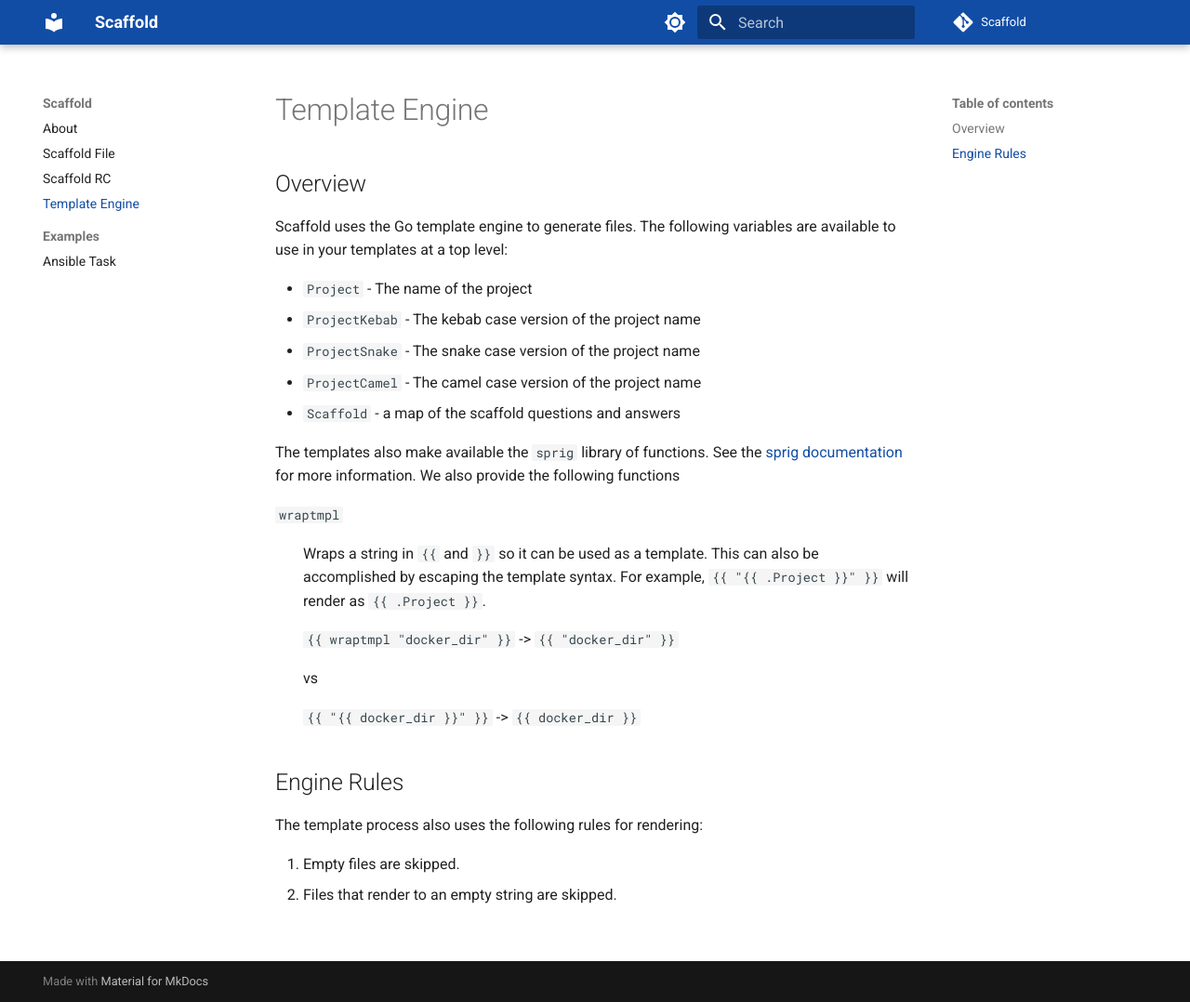
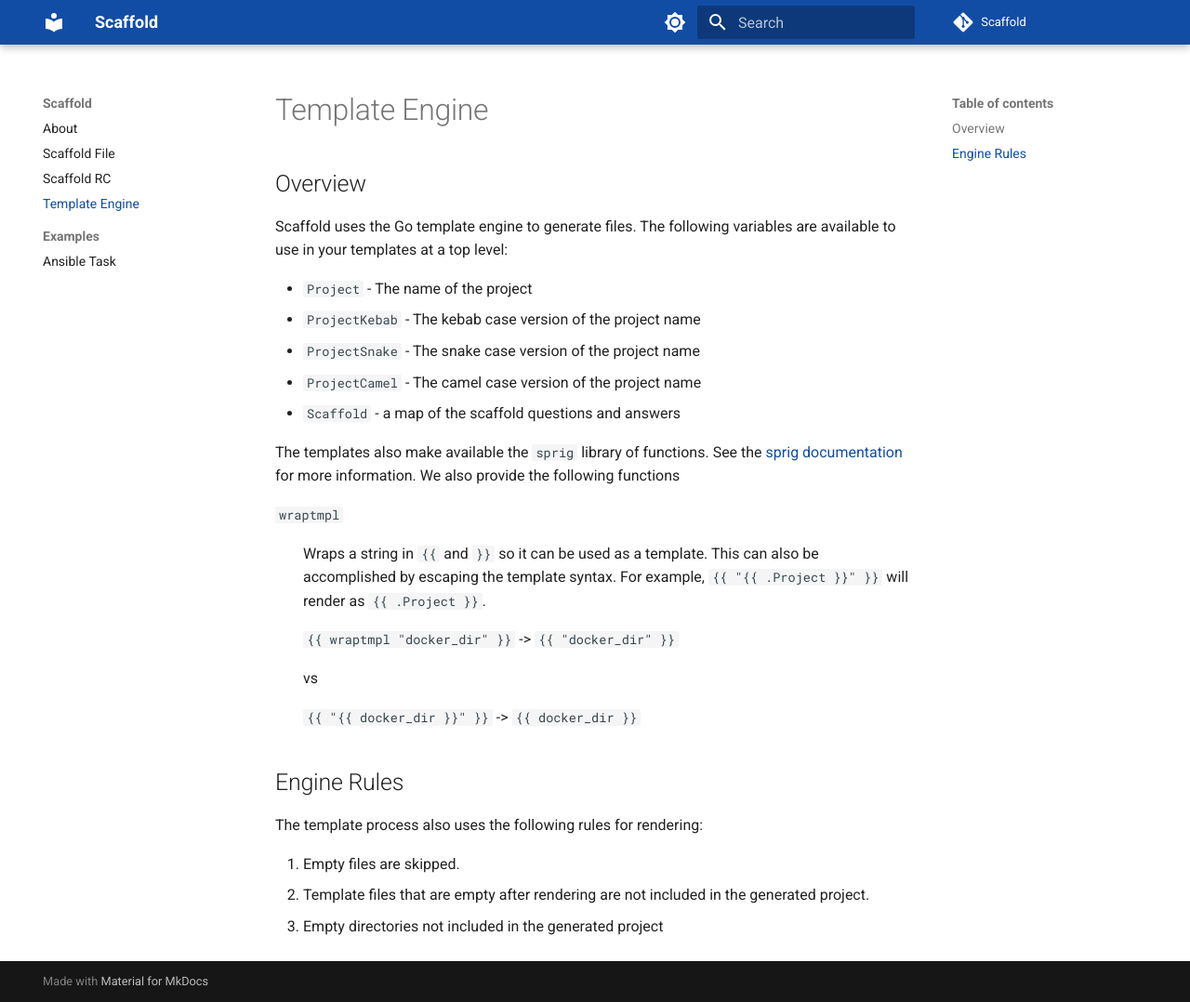
Before and after one commit to hay-kot/scaffold, an MkDocs documentation site: the page built from docs/docs/template-engine.md, in a window 1280 px wide and 1078 px high. Shown: the whole window at 93% size. Built offline with MkDocs 1.6.1 and Material for MkDocs 9.7.7, drawn with Linux system fonts in a browser that asks for light colours; comment, search, counter and statistics services are not loaded.

Commit message:
docs for new empty dir behavior

```diff
--- a/docs/docs/template-engine.md
+++ b/docs/docs/template-engine.md
@@ -29,4 +29,5 @@
 The template process also uses the following rules for rendering:
 
 1. Empty files are skipped.
-2. Files that render to an empty string are skipped.
+2. Template files that are empty after rendering are not included in the generated project.
+3. Empty directories not included in the generated project
```
